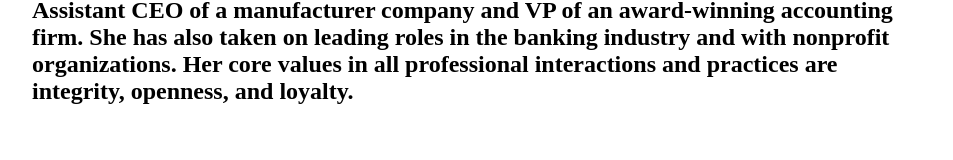
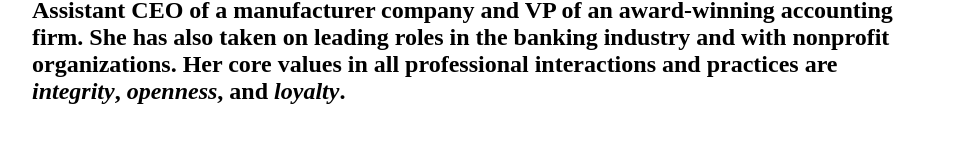
Before and after one commit to linasheng/linasheng.github.io, a plain HTML site: page about.html in a window 1280 px wide. Shown: the part 529-689 px from the top of the page, without its empty margins (160-1113 px from the left). Drawn offline with Linux system fonts and the light colour scheme.

Commit message:
Update about.html

```diff
--- a/about.html
+++ b/about.html
@@ -27,7 +27,7 @@
 			</h2>
 			<br>
 			<h2>
-				In the past 20+ years, Lina has been devoted to the business world. Her extensive entrepreneurial and managerial expertise comes from experience as an Executive Assistant CEO of a manufacturer company and VP of an award-winning accounting firm. She has also taken on leading roles in the banking industry and with nonprofit organizations. Her core values in all professional interactions and practices are <b>integrity</b>, <b>openness</b>, and <b>loyalty</b>.
+				In the past 20+ years, Lina has been devoted to the business world. Her extensive entrepreneurial and managerial expertise comes from experience as an Executive Assistant CEO of a manufacturer company and VP of an award-winning accounting firm. She has also taken on leading roles in the banking industry and with nonprofit organizations. Her core values in all professional interactions and practices are <em>integrity</em>, <em>openness</em>, and <em>loyalty</em>.
 			</h2>
 			<br>
 			<h2>
```
